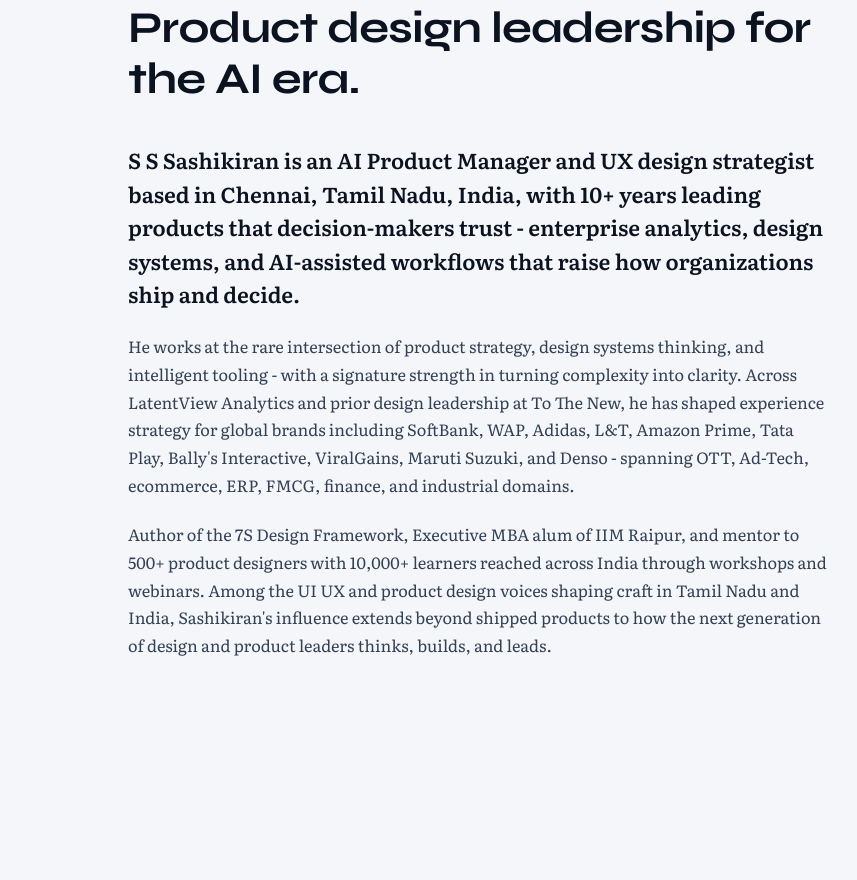
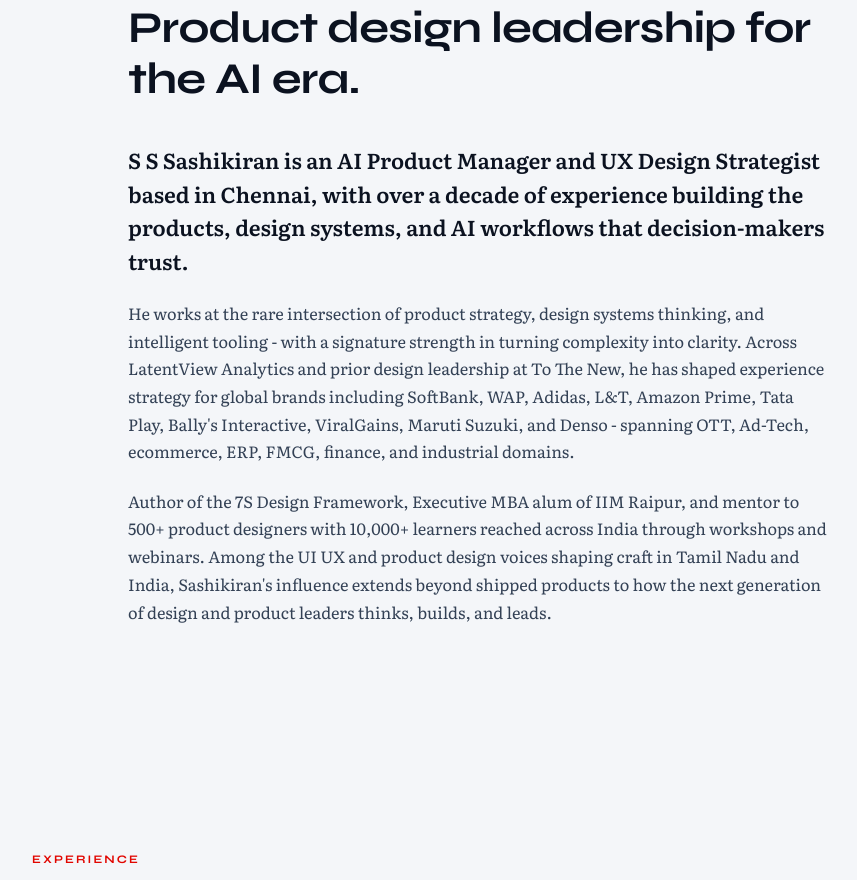
Before and after one commit to edubuzz360app/sashikiran.com, a website built with Vite: page index.html in a window 1280 px wide. Shown: the part 942-1822 px from the top of the page, without its empty margins (32-889 px from the left). Built offline with nearby package versions, Linux system fonts and the light colour scheme; animation ran at ten frames a second.

Commit message:
Update about section bio text

```diff
--- a/index.html
+++ b/index.html
@@ -249,9 +249,9 @@
       <h2 class="section-title section-title--wide">Product design leadership for the AI era.</h2>
       <div class="about-grid">
         <p class="about-lead reveal">
-          S S Sashikiran is an AI Product Manager and UX design strategist based in Chennai,
-          Tamil Nadu, India, with 10+ years leading products that decision-makers trust - enterprise analytics,
-          design systems, and AI-assisted workflows that raise how organizations ship and decide.
+          S S Sashikiran is an AI Product Manager and UX Design Strategist based in Chennai,
+          with over a decade of experience building the products, design systems, and AI workflows
+          that decision-makers trust.
         </p>
         <p class="about-body reveal">
           He works at the rare intersection of product strategy, design systems thinking, and intelligent tooling -
```
